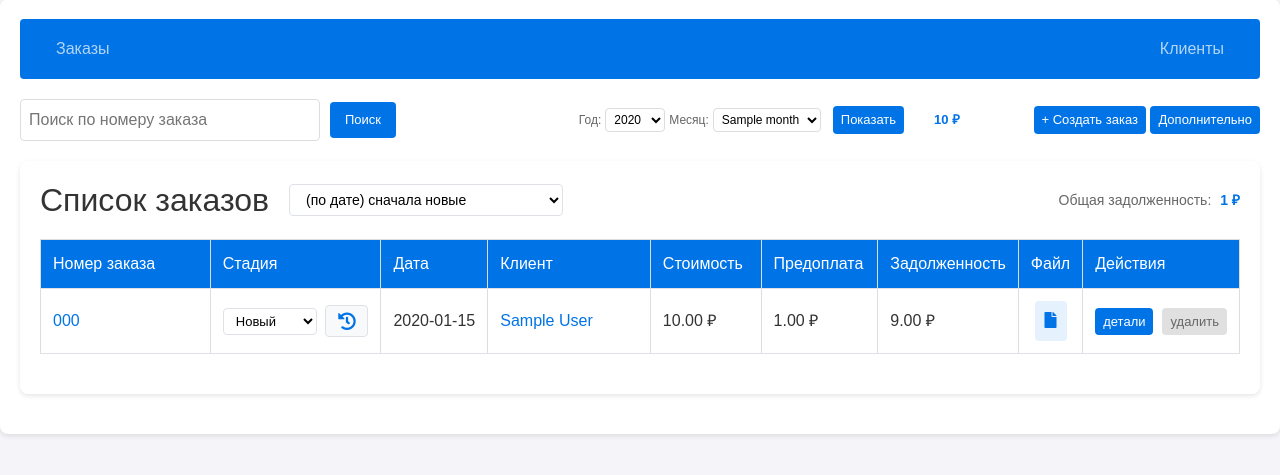
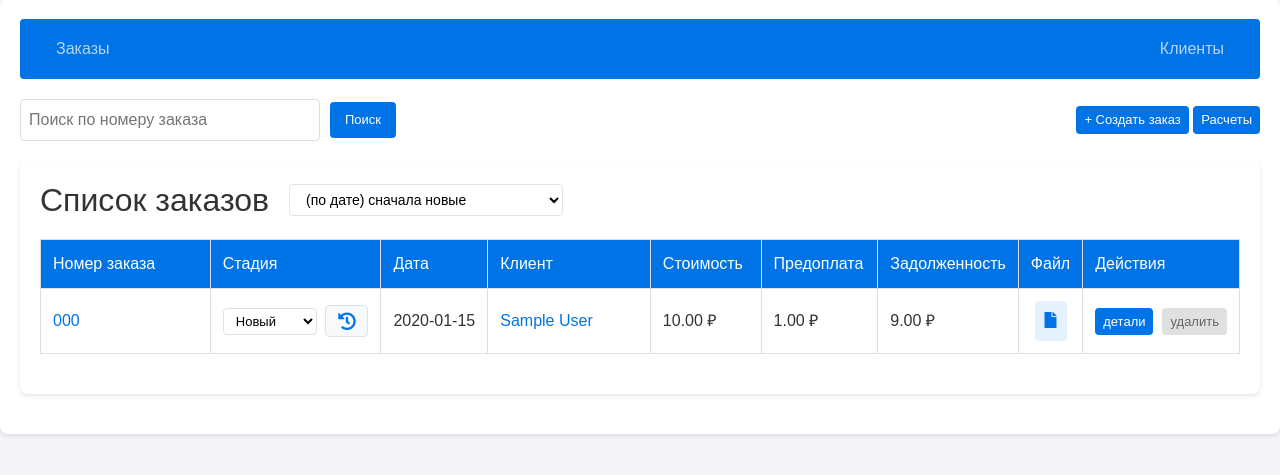
Before and after one commit to kentafar1k/okna, a Django app: template orders/templates/orders/orders.html in a window 1280 px wide. Shown: the part 51-526 px from the top of the page. Run offline with Django 5.2, Linux system fonts and the light colour scheme; tables that the repository leaves empty hold one stand-in row (values such as "Sample post"); the template is opened without the code that fills it: values that come from a table or form of the project are taken from there, most other values are stand-ins (such as "Sample title", 1, 10 or a date in 2020); parts of the project's set-up code (start-up, migrations or seed data) failed here and were passed over.

Commit message:
доделал расчеты

```diff
--- a/orders/templates/orders/orders.html
+++ b/orders/templates/orders/orders.html
@@ -31,49 +31,11 @@
             </form>
         </div>
 
-        <!-- Month and Year Selection -->
-        <div class="month-year-selector">
-            <form method="get" class="month-year-form">
-                <div class="select-group">
-                    <label class="select-label">Год:</label>
-                    <select name="year" class="year-select">
-                        {% for y in years %}
-                            <option value="{{ y }}" {% if y == selected_year %}selected{% endif %}>{{ y }}</option>
-                        {% endfor %}
-                    </select>
-                </div>
-                <div class="select-group">
-                    <label class="select-label">Месяц:</label>
-                    <select name="month" class="month-select">
-                        {% for m, name in months %}
-                            <option value="{{ m }}" {% if m == selected_month %}selected{% endif %}>{{ name }}</option>
-                        {% endfor %}
-                    </select>
-                </div>
-                {% if search_query %}
-                    <input type="hidden" name="search" value="{{ search_query }}">
-                {% endif %}
-                {% if current_sort %}
-                    <input type="hidden" name="sort" value="{{ current_sort }}">
-                {% endif %}
-                <button type="submit" class="button">Показать</button>
-            </form>
-            <div class="monthly-total-info">
-                {% for m, name in months %}
-                    {% if m == selected_month %}
-                        <span>Сумма заказов за {{ name }}/{{ selected_year }}:</span>
-                    {% endif %}
-                {% endfor %}
-                <span class="total-amount">
-                    {{ monthly_total }} ₽
-                </span>
-            </div>
-        </div>
 
         <!-- Create Order button -->
         <div class="create-order">
             <a href="{% url 'orders:create_order' %}" class="button">+ Создать заказ</a>
-            <a href="{% url 'orders:calculations' %}" class="button">Дополнительно</a>
+            <a href="{% url 'orders:calculations' %}" class="button calculation-button">Расчеты</a>
         </div>
     </div>
 
@@ -106,12 +68,6 @@
                         <input type="hidden" name="month" value="{{ selected_month }}">
                     {% endif %}
                 </form>
-            </div>
-            <div class="total-debt-info">
-                <span>Общая задолженность:</span>
-                <span class="total-amount">
-                    {{ total_debt }} ₽
-                </span>
             </div>
         </div>
 
@@ -411,31 +367,10 @@
         min-width: 150px;
     }
 
-    .total-debt-info {
-        margin-left: auto;
-        font-size: 14px;
-        color: #666;
-        white-space: nowrap;
-    }
-
-    .total-debt-info .total-amount {
-        font-weight: bold;
-        color: #0073e6;
-        margin-left: 5px;
-    }
-
-    .monthly-info-container {
-        display: flex;
-        align-items: center;
-        gap: 15px;
-        margin-left: auto;
-    }
-
-    .month-year-selector {
+    .filter-controls {
         margin: 0;
         display: flex;
         align-items: center;
-        gap: 15px;
     }
 
     .month-year-form {
@@ -479,17 +414,12 @@
         border: none;
     }
 
-    .monthly-total-info {
-        font-size: 13px;
-        color: #666;
-        white-space: nowrap;
-        margin-left: 10px;
+    .calculation-button {
+        background-color: #0073e6;
     }
 
-    .monthly-total-info .total-amount {
-        font-weight: bold;
-        color: #0073e6;
-        margin-left: 5px;
+    .calculation-button:hover {
+        background-color: #005bb5;
     }
 
     .modal {
```
